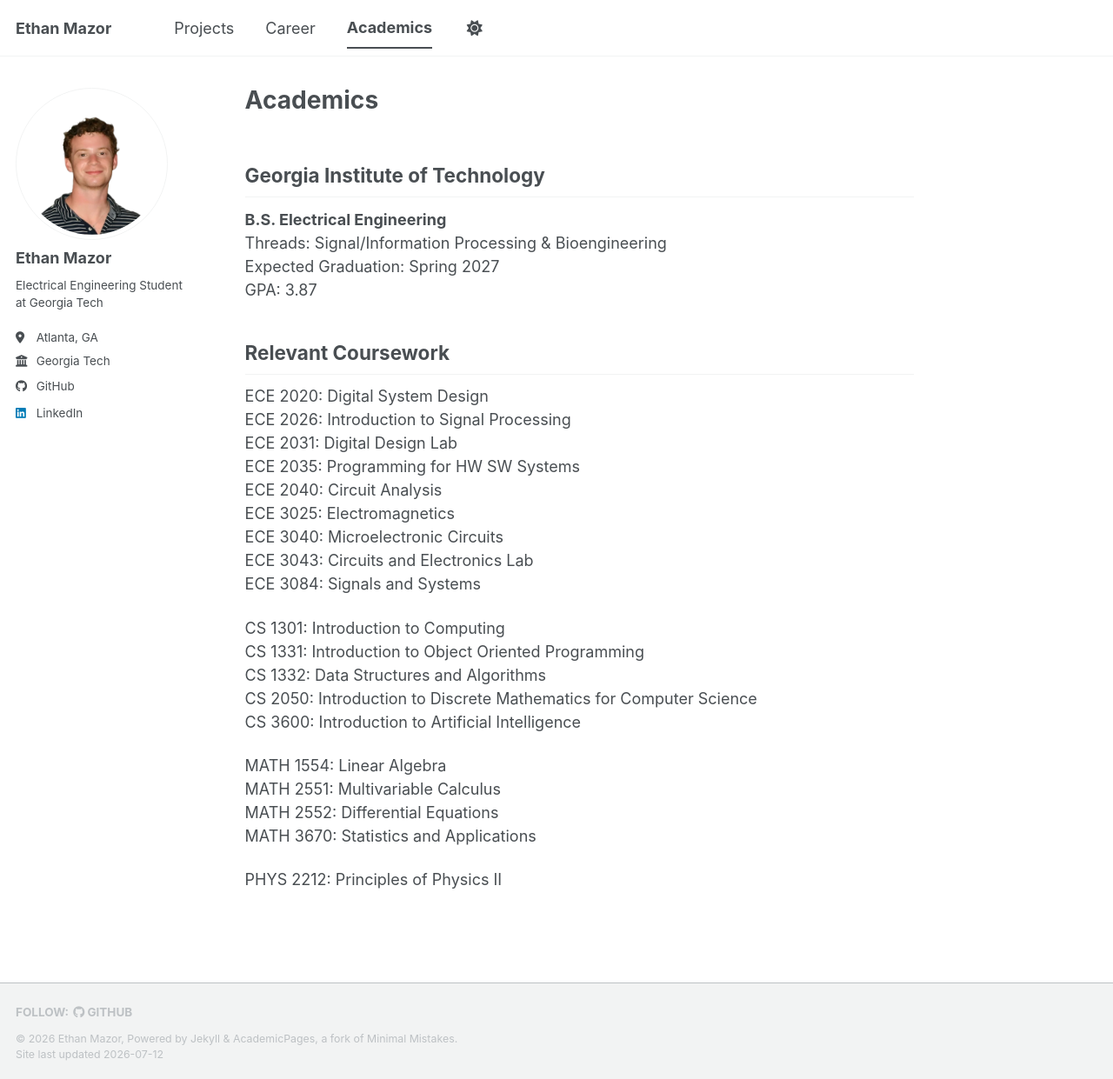
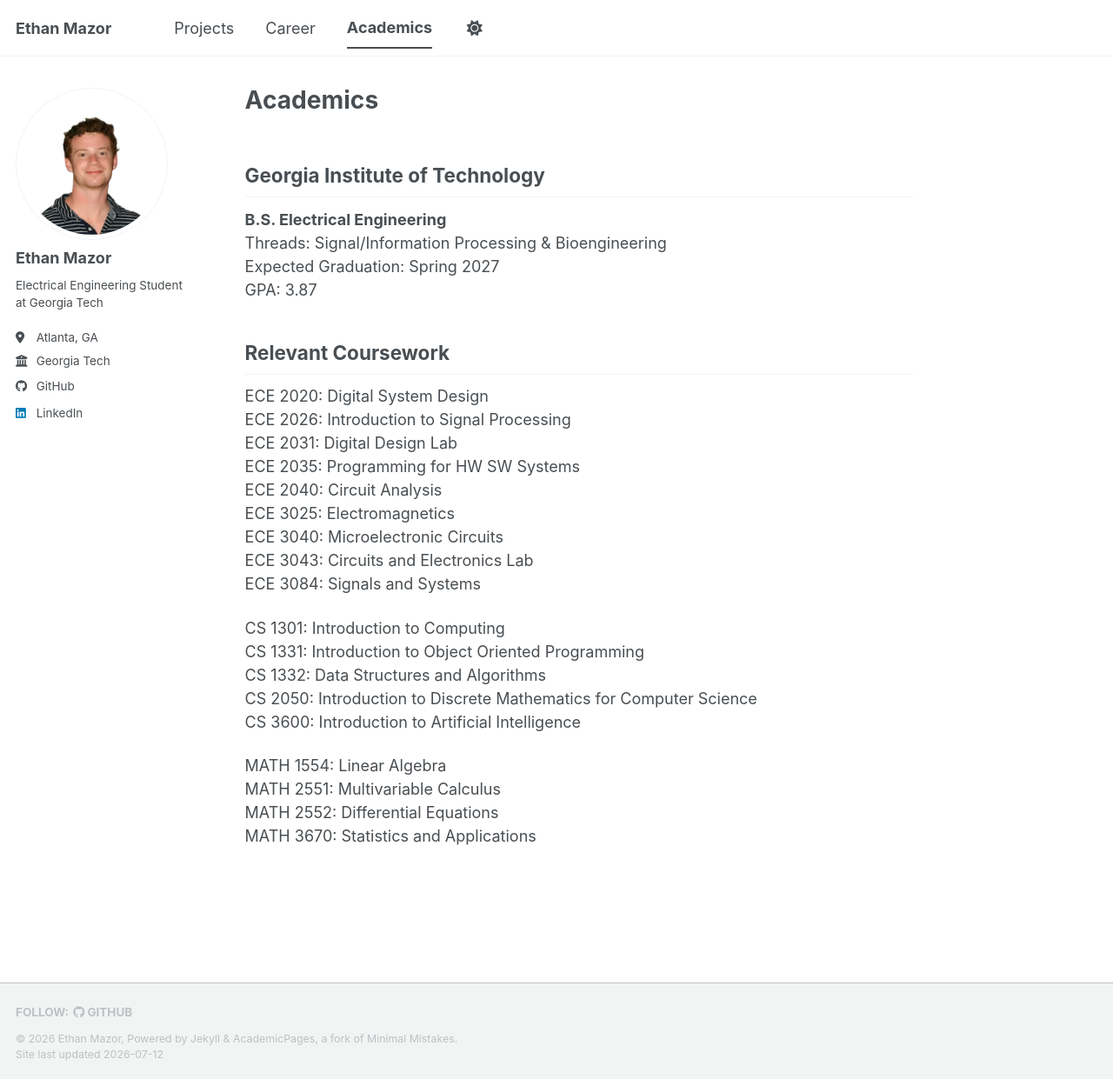
Before and after one commit to ethanmazor/ethanmazor.github.io, a Jekyll site: the page built from _pages/academics.md, in a window 1280 px wide and 1241 px high. Shown: the whole window at 87% size. Built offline with Jekyll 4.4.1, drawn with Linux system fonts in a browser that asks for light colours; a style sheet for code colours, icons or effects is not loaded.

Commit message:
style: remove physics courses

```diff
--- a/_pages/academics.md
+++ b/_pages/academics.md
@@ -37,6 +37,3 @@ MATH 1554: Linear Algebra
 MATH 2551: Multivariable Calculus
 MATH 2552: Differential Equations
 MATH 3670: Statistics and Applications
-
-
-PHYS 2212: Principles of Physics II
```
